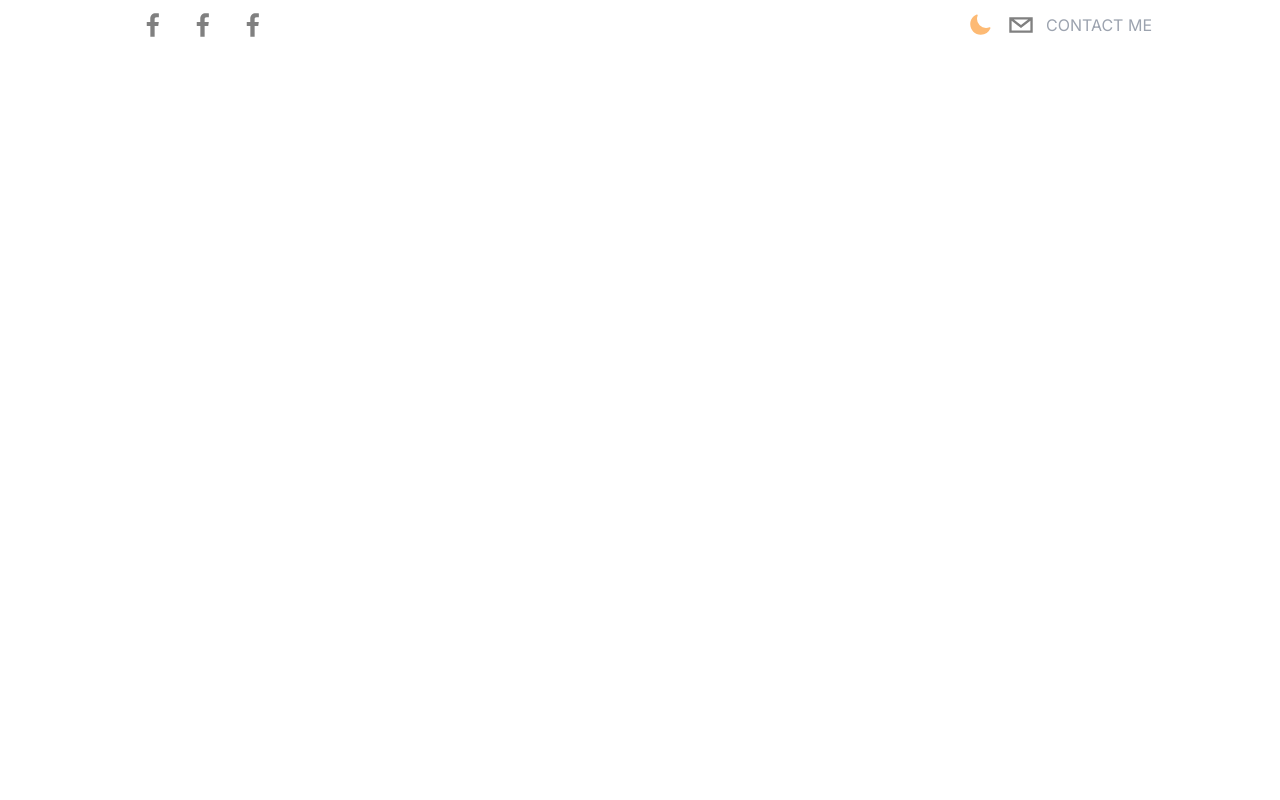
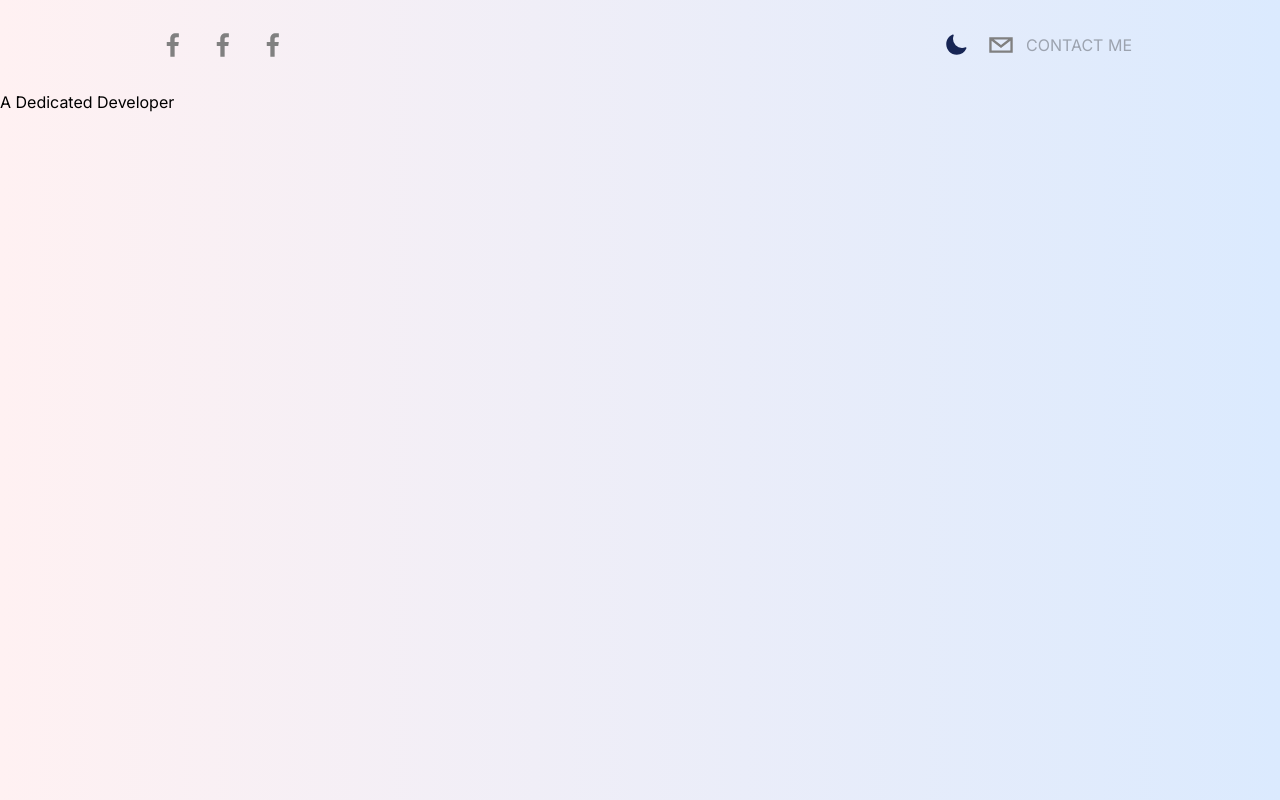
Before and after one commit to Jiayii03/my-portfolio-website, a Next.js app: page / in a window 1280 px wide. Built offline with nearby package versions, Linux system fonts and the light colour scheme.

Commit message:
Added frame-motion, typewriter, and gradient CSS

```diff
--- a/package.json
+++ b/package.json
@@ -15,12 +15,14 @@
     "@mui/icons-material": "^5.14.14",
     "@mui/material": "^5.14.14",
     "@reduxjs/toolkit": "^1.9.7",
+    "framer-motion": "^10.16.4",
     "heroicons-react": "^1.4.1",
     "next": "13.5.6",
     "next-themes": "^0.2.1",
     "react": "^18",
     "react-dom": "^18",
     "react-redux": "^8.1.3",
+    "react-simple-typewriter": "^5.0.1",
     "react-social-icons": "^6.4.0"
   },
   "devDependencies": {
--- a/src/app/page.tsx
+++ b/src/app/page.tsx
@@ -1,12 +1,18 @@
 import Header from '@/components/Header'
+import Hero from '@/components/Hero'
 import Image from 'next/image'
 
 export default function Home() {
   return (
-    <div>
+    <div className='h-screen bg-gradient-to-r from-rose-50 to-blue-100'>
       {/* Header */}
       <Header />
+
       {/* Hero */}
+      {/* the id is for anchor purpose */}
+      <section id='hero'>
+        <Hero />
+      </section>
 
       {/* About */}
 
--- a/src/components/Header.tsx
+++ b/src/components/Header.tsx
@@ -4,17 +4,50 @@ import React from "react";
 import { SocialIcon } from "react-social-icons";
 import { SunIcon, MoonIcon } from "@heroicons/react/24/solid";
 import { useTheme } from "next-themes";
-import { BeakerIcon } from "@heroicons/react/20/solid";
+import { useState, useEffect } from "react";
+import { motion } from "framer-motion";
 
 type Props = {};
 
 export default function Header({}: Props) {
   const { theme, setTheme } = useTheme();
+  const [mounted, setMounted] = useState(false);
+  console.log(theme);
+
+  // useEffect only runs on the client, so now we can safely show the UI
+  useEffect(() => {
+    setMounted(true);
+  }, []);
+
+  // console.log(mounted)
+  /**
+   * here, on the server side, mounted=false, which means the code will break and the server won't return the component below
+   * however, on the client side, mounted=true, which means the client will carry on to render the component below
+   */
+
+  if (!mounted) {
+    return null;
+  }
 
   return (
-    <header className="sticky top-0 flex justify-between max-w-5xl mx-auto">
+    <header className="sticky top-0 p-5 flex justify-between max-w-5xl mx-auto z-20 xl:items-center">
       {/* LEFT SIDE OF HEADER */}
-      <div className="flex flex-row items-center">
+      <motion.div
+        initial={{
+          x: -500,
+          opacity: 0,
+          scale: 0.5,
+        }}
+        animate={{
+          x: 0, // means animate back to the default location
+          opacity: 1,
+          scale: 1,
+        }}
+        transition={{
+          duration: 1.5, // in seconds
+        }}
+        className="flex flex-row items-center"
+      >
         {/* SOCIAL ICONS */}
         <SocialIcon
           url="https://www.facebook.com/jiayiiii.03"
@@ -31,14 +64,32 @@ export default function Header({}: Props) {
           fgColor="gray"
           bgColor="transparent"
         />
-      </div>
+      </motion.div>
 
-      <div className="flex flex-row items-center">
-        <button onClick={() => setTheme(theme === "dark" ? "light" : "dark")} className="w-7">
+      <motion.div
+        initial={{
+          x: 500,
+          opacity: 0,
+          scale: 0.5,
+        }}
+        animate={{
+          x: 0,
+          opacity: 1,
+          scale: 1,
+        }}
+        transition={{
+          duration: 1.5,
+        }}
+        className="flex flex-row items-center"
+      >
+        <button
+          onClick={() => setTheme(theme === "dark" ? "light" : "dark")}
+          className="w-10 h-full hover:bg-slate-100 rounded-lg dark:hover:bg-slate-800"
+        >
           {theme === "dark" ? (
-            <SunIcon className="text-orange-300 h-6 w-6" />
+            <SunIcon className="text-orange-200 h-6 w-6 mx-auto" />
           ) : (
-            <MoonIcon className="text-orange-300 h-6 w-6" />
+            <MoonIcon className="text-blue-950 h-6 w-6 mx-auto" />
           )}
         </button>
         {/* RIGHT SIDE OF HEADER */}
@@ -56,7 +107,7 @@ export default function Header({}: Props) {
             Contact me
           </p>
         </div>
-      </div>
+      </motion.div>
     </header>
   );
 }
--- /dev/null
+++ b/src/components/Hero.tsx
@@ -0,0 +1,28 @@
+"use client";
+
+import { Cursor, Typewriter, useTypewriter } from "react-simple-typewriter";
+
+type Props = {};
+
+function Hero({}: Props) {
+  const [text, count] = useTypewriter({
+    words: [
+      "HELLO, Introducing You to Jay.py",
+      "A Dedicated Developer",
+      "A Sporty Go-getter",
+    ],
+    loop: true,
+    delaySpeed: 1800,
+  });
+
+  return (
+    <div>
+      <h1>
+        <span>{text}</span>
+        <Cursor cursorColor="#030636" />
+      </h1>
+    </div>
+  );
+}
+
+export default Hero;
```
Also changed, not shown: 2 other files (tests, documents, lock files or other folders).
